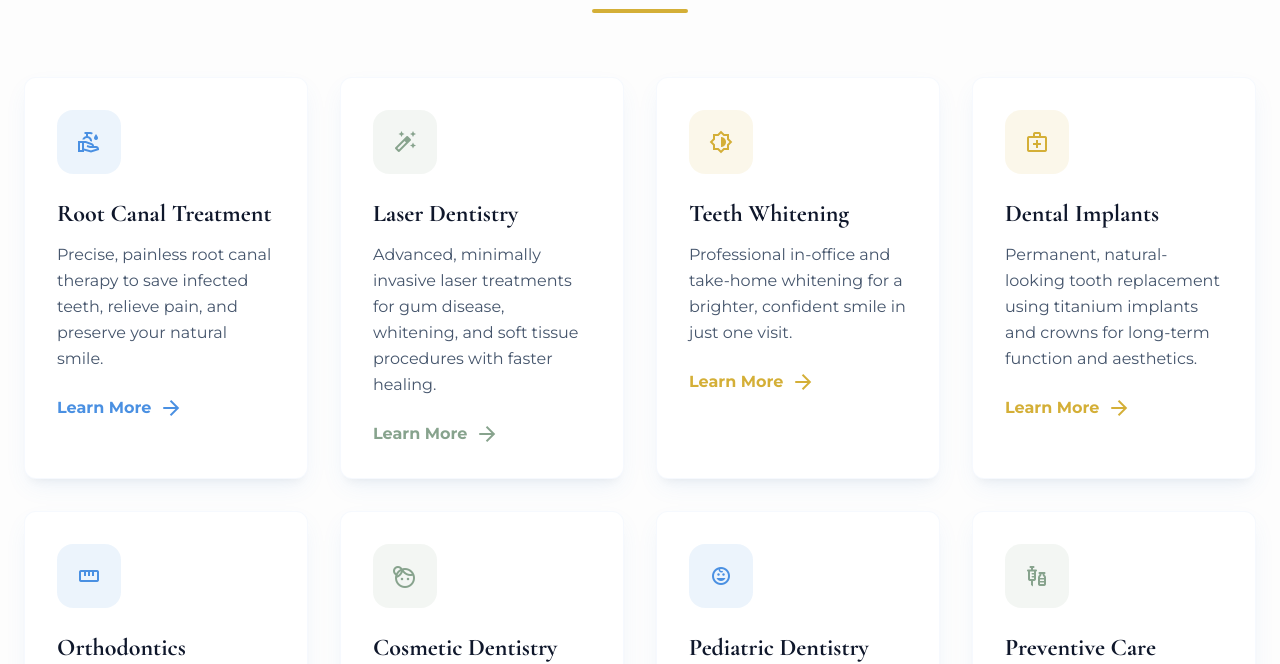
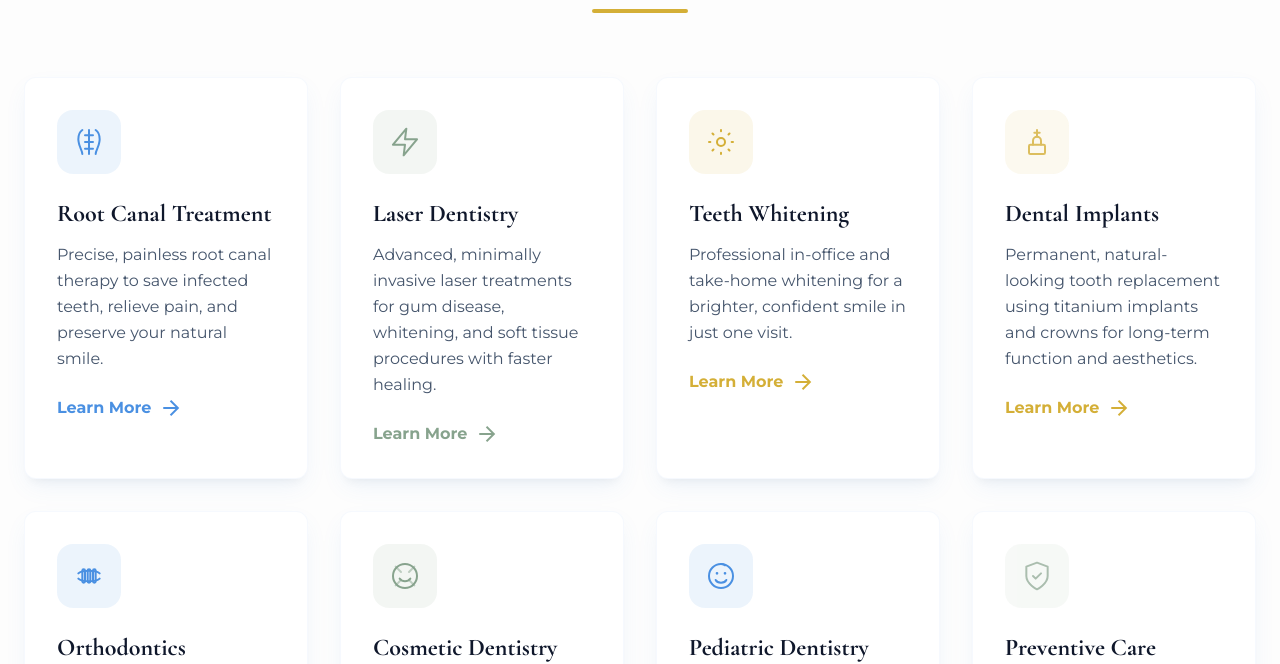
Before and after one commit to viswa9688/MedhaDental, a Next.js app: page / in a window 1280 px wide. Shown: the part 874-1538 px from the top of the page. Built offline with nearby package versions, Linux system fonts and the light colour scheme; no server answers.

Commit message:
service icons updated

```diff
--- /dev/null
+++ b/components/ServiceIcons.tsx
@@ -0,0 +1,230 @@
+import type { ReactElement } from "react";
+import type { ServiceAccent } from "@/lib/constants";
+
+const iconClass = "w-8 h-8 shrink-0";
+
+export function ServiceIconRootCanal({ className }: { className?: string }) {
+  return (
+    <svg
+      className={className ?? iconClass}
+      fill="none"
+      stroke="currentColor"
+      strokeWidth="1.5"
+      viewBox="0 0 24 24"
+      aria-hidden
+    >
+      <path
+        d="M7 3C7 3 4 5 4 10C4 15 7 18 7 21M17 3C17 3 20 5 20 10C20 15 17 18 17 21M12 3V21M9 7H15M9 12H15M9 17H15"
+        strokeLinecap="round"
+        strokeLinejoin="round"
+      />
+    </svg>
+  );
+}
+
+export function ServiceIconLaser({ className }: { className?: string }) {
+  return (
+    <svg
+      className={className ?? iconClass}
+      fill="none"
+      stroke="currentColor"
+      strokeWidth="1.5"
+      viewBox="0 0 24 24"
+      aria-hidden
+    >
+      <path
+        d="M13 2L3 14h9l-1 8 10-12h-9l1-8z"
+        strokeLinecap="round"
+        strokeLinejoin="round"
+      />
+    </svg>
+  );
+}
+
+export function ServiceIconWhitening({ className }: { className?: string }) {
+  return (
+    <svg
+      className={className ?? iconClass}
+      fill="none"
+      stroke="currentColor"
+      strokeWidth="1.5"
+      viewBox="0 0 24 24"
+      aria-hidden
+    >
+      <path
+        d="M12 3V4M12 20V21M4 12H3M21 12H20M18.364 5.636L17.657 6.343M6.343 17.657L5.636 18.364M18.364 18.364L17.657 17.657M6.343 6.343L5.636 5.636M15 12C15 13.6569 13.6569 15 12 15C10.3431 15 9 13.6569 9 12C9 10.3431 10.3431 9 12 9C13.6569 9 15 10.3431 15 12Z"
+        strokeLinecap="round"
+        strokeLinejoin="round"
+      />
+    </svg>
+  );
+}
+
+export function ServiceIconImplant({ className }: { className?: string }) {
+  return (
+    <svg
+      className={className ?? iconClass}
+      fill="none"
+      stroke="currentColor"
+      strokeWidth="1.5"
+      viewBox="0 0 24 24"
+      aria-hidden
+    >
+      <rect
+        height="7"
+        rx="1"
+        strokeLinecap="round"
+        width="12"
+        x="6"
+        y="14"
+      />
+      <path
+        d="M9 14V11C9 9.34315 10.3431 8 12 8V8C13.6569 8 15 9.34315 15 11V14"
+        strokeLinecap="round"
+      />
+      <path d="M12 3V8" strokeLinecap="round" />
+      <path d="M10 5H14" strokeLinecap="round" />
+    </svg>
+  );
+}
+
+export function ServiceIconOrthodontics({ className }: { className?: string }) {
+  return (
+    <svg
+      className={className ?? iconClass}
+      fill="none"
+      stroke="currentColor"
+      strokeWidth="1.5"
+      viewBox="0 0 24 24"
+      aria-hidden
+    >
+      <path d="M4 10C4 10 6 8 12 8C18 8 20 10 20 10" strokeLinecap="round" />
+      <path d="M4 14C4 14 6 16 12 16C18 16 20 14 20 14" strokeLinecap="round" />
+      <rect
+        fill="currentColor"
+        fillOpacity="0.1"
+        height="10"
+        rx="1"
+        width="2"
+        x="7"
+        y="7"
+      />
+      <rect
+        fill="currentColor"
+        fillOpacity="0.1"
+        height="10"
+        rx="1"
+        width="2"
+        x="11"
+        y="7"
+      />
+      <rect
+        fill="currentColor"
+        fillOpacity="0.1"
+        height="10"
+        rx="1"
+        width="2"
+        x="15"
+        y="7"
+      />
+    </svg>
+  );
+}
+
+export function ServiceIconCosmetic({ className }: { className?: string }) {
+  return (
+    <svg
+      className={className ?? iconClass}
+      fill="none"
+      stroke="currentColor"
+      strokeWidth="1.5"
+      viewBox="0 0 24 24"
+      aria-hidden
+    >
+      <path
+        d="M12 21C16.9706 21 21 16.9706 21 12C21 7.02944 16.9706 3 12 3C7.02944 3 3 7.02944 3 12C3 16.9706 7.02944 21 12 21Z"
+        strokeLinecap="round"
+      />
+      <path
+        d="M8 14C8 14 9.5 16 12 16C14.5 16 16 14 16 14"
+        strokeLinecap="round"
+      />
+      <path
+        d="M15 9L19 5M5 19L9 15M19 19L15 15M5 5L9 9"
+        opacity="0.5"
+        strokeLinecap="round"
+      />
+    </svg>
+  );
+}
+
+export function ServiceIconPediatric({ className }: { className?: string }) {
+  return (
+    <svg
+      className={className ?? iconClass}
+      fill="none"
+      stroke="currentColor"
+      strokeWidth="1.5"
+      viewBox="0 0 24 24"
+      aria-hidden
+    >
+      <circle cx="12" cy="12" r="9" />
+      <path d="M9 10H9.01M15 10H15.01" strokeLinecap="round" strokeWidth="2" />
+      <path
+        d="M8 15C8 15 9 17 12 17C15 17 16 15 16 15"
+        strokeLinecap="round"
+      />
+      <path d="M12 3C14 3 15 4 15 4" strokeLinecap="round" />
+    </svg>
+  );
+}
+
+export function ServiceIconPreventive({ className }: { className?: string }) {
+  return (
+    <svg
+      className={className ?? iconClass}
+      fill="none"
+      stroke="currentColor"
+      strokeWidth="1.5"
+      viewBox="0 0 24 24"
+      aria-hidden
+    >
+      <path
+        d="M12 22C12 22 20 18 20 12V5L12 2L4 5V12C4 18 12 22 12 22Z"
+        strokeLinecap="round"
+        strokeLinejoin="round"
+      />
+      <path
+        d="M9 12L11 14L15 10"
+        strokeLinecap="round"
+        strokeLinejoin="round"
+      />
+    </svg>
+  );
+}
+
+const SERVICE_ICONS: Record<
+  string,
+  (props: { className?: string }) => ReactElement
+> = {
+  "root-canal": ServiceIconRootCanal,
+  laser: ServiceIconLaser,
+  whitening: ServiceIconWhitening,
+  implants: ServiceIconImplant,
+  orthodontics: ServiceIconOrthodontics,
+  cosmetic: ServiceIconCosmetic,
+  pediatric: ServiceIconPediatric,
+  preventive: ServiceIconPreventive,
+};
+
+export function ServiceIcon({
+  serviceId,
+  accent,
+}: {
+  serviceId: string;
+  accent: ServiceAccent;
+}) {
+  const Icon = SERVICE_ICONS[serviceId];
+  if (!Icon) return null;
+  return <Icon />;
+}
--- a/components/ServicesSection.tsx
+++ b/components/ServicesSection.tsx
@@ -1,6 +1,7 @@
 import Link from "next/link";
 import { SERVICES } from "@/lib/constants";
 import type { ServiceAccent } from "@/lib/constants";
+import { ServiceIcon } from "@/components/ServiceIcons";
 
 const accentClasses: Record<ServiceAccent, string> = {
   primary: "bg-primary/10 text-primary",
@@ -41,15 +42,10 @@ export function ServicesSection() {
               className="soft-ui-card rounded-xl p-8 shadow-soft-ui"
             >
               <div
-                className={`mb-6 flex size-16 items-center justify-center rounded-2xl ${accentClasses[service.accent]}`}
+                className={`mb-6 flex size-16 items-center justify-center rounded-2xl ${accentClasses[service.accent]} ${service.id === "implants" ? "opacity-80" : ""} ${service.id === "preventive" ? "opacity-70" : ""}`}
                 aria-hidden
               >
-                <span
-                  className="material-symbols-outlined text-4xl"
-                  aria-hidden
-                >
-                  {service.icon}
-                </span>
+                <ServiceIcon serviceId={service.id} accent={service.accent} />
               </div>
               <h3 className="mb-3 text-2xl font-bold text-slate-900 font-display">
                 {service.title}
```
